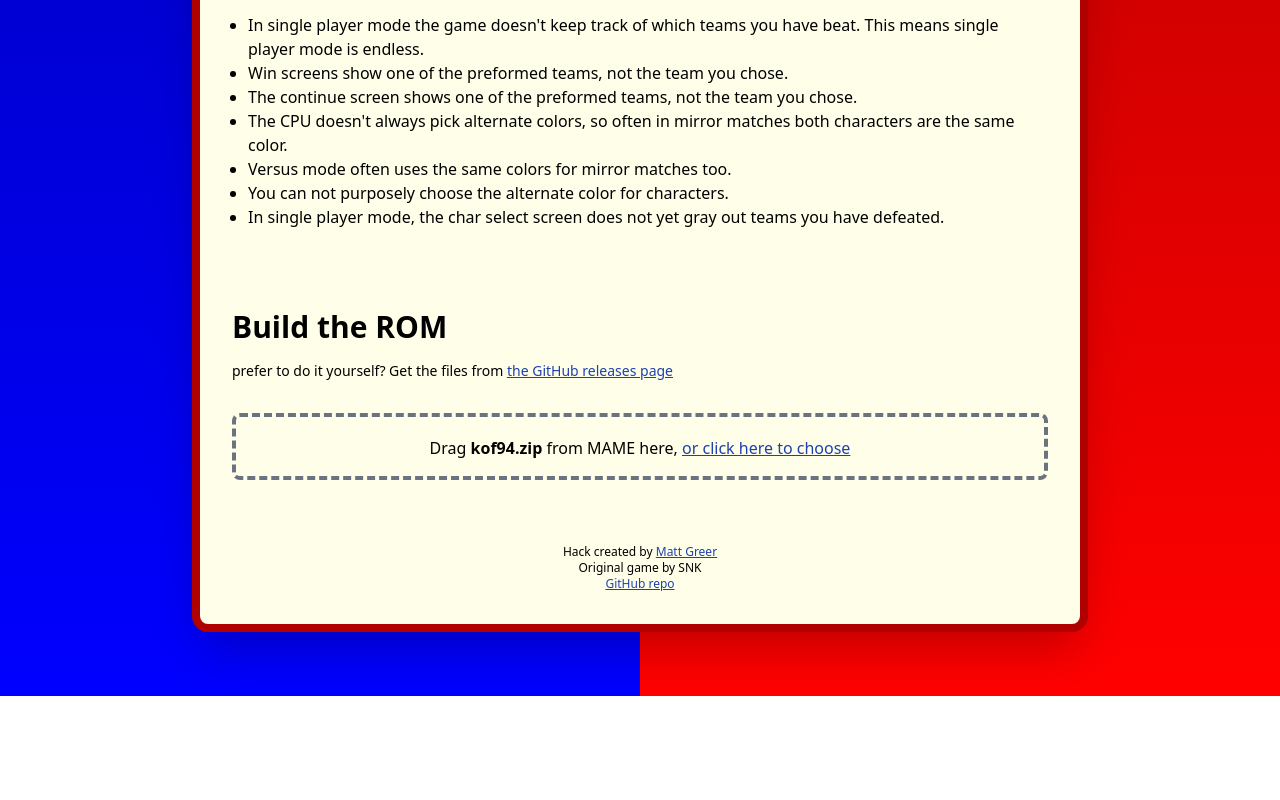
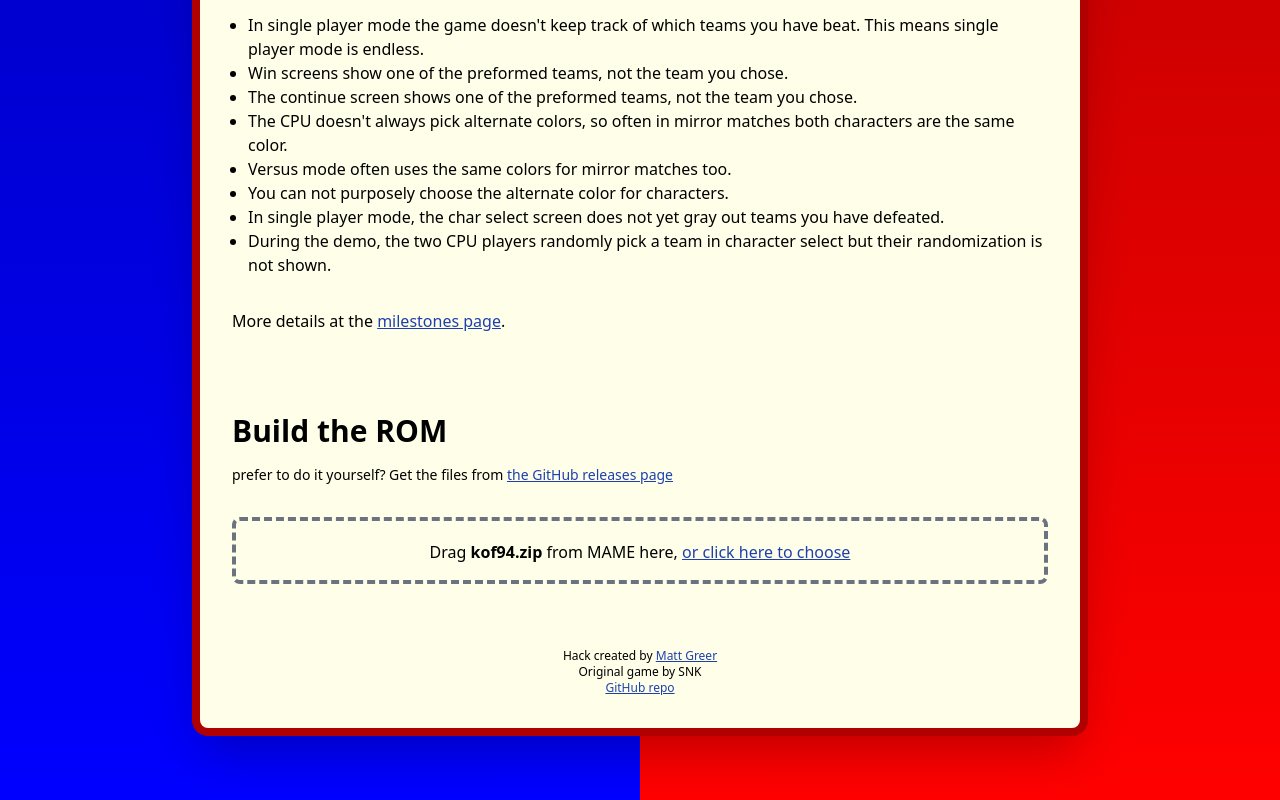
Before and after one commit to city41/neorh, a Next.js app: page / in a window 1280 px wide. Shown: the part 1091-1891 px from the top of the page. Before the commit the page ends 1787 px from the top, so only its background shows below. Built offline with nearby package versions, Linux system fonts and the light colour scheme.

Commit message:
demo mode note, milestones link

```diff
--- a/src/components/IndexPage/IndexPage.tsx
+++ b/src/components/IndexPage/IndexPage.tsx
@@ -99,7 +99,18 @@ function IndexPage() {
               In single player mode, the char select screen does not yet gray
               out teams you have defeated.
             </li>
+            <li>
+              During the demo, the two CPU players randomly pick a team in
+              character select but their randomization is not shown.
+            </li>
           </ul>
+          <p className="mt-8">
+            More details at the{" "}
+            <a href="https://github.com/city41/kof94te/milestones">
+              milestones page
+            </a>
+            .
+          </p>
         </div>
         <div className="heading-container sticky top-0" id="build-the-rom">
           <h2 className="heading text-3xl font-bold py-4">Build the ROM</h2>
```
